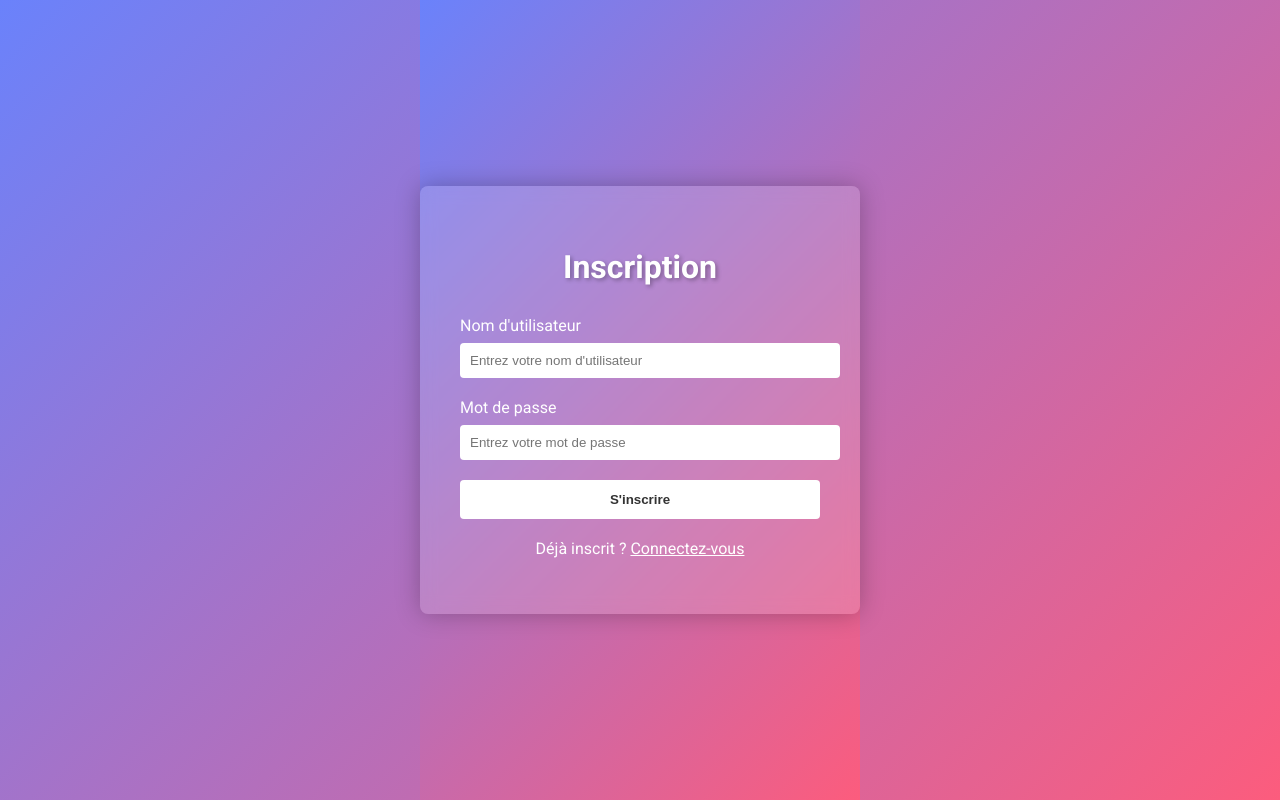
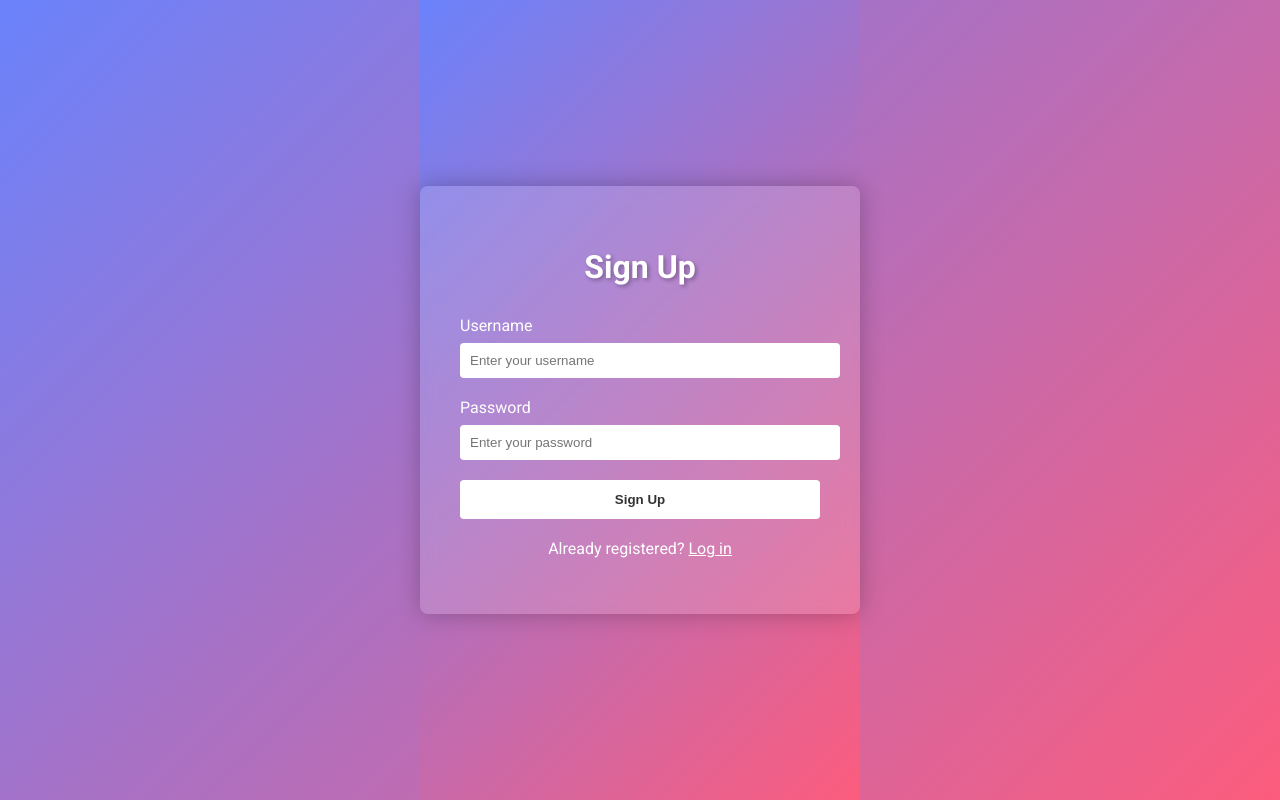
Before and after one commit to Urpagin/NATCord, a Flask app: page /signup in a window 1280 px wide. Run offline with Flask 3, Linux system fonts and the light colour scheme.

Commit message:
translate to english

```diff
--- a/docker-compose.yml
+++ b/docker-compose.yml
@@ -7,5 +7,3 @@ services:
       - "50742:8000"
     environment:
       - FLASK_ENV=production
-    volumes:
-      - ./data:/app
--- a/src/templates/signup.html
+++ b/src/templates/signup.html
@@ -1,24 +1,24 @@
 <!DOCTYPE html>
-<html lang="fr">
+<html lang="en">
 
 <head>
     <meta charset="utf-8">
-    <title>Inscription</title>
+    <title>Sign Up</title>
     <link rel="stylesheet" href="../static/css/signup.css">
     <link rel="icon" type="image/x-icon" href="../static/favicon.png">
 </head>
 
 <body>
     <div class="signup-container">
-        <h1>Inscription</h1>
+        <h1>Sign Up</h1>
         <form action="/signup" method="POST">
-            <label for="username">Nom d'utilisateur</label>
-            <input type="text" id="username" name="username" placeholder="Entrez votre nom d'utilisateur" required>
-            <label for="password">Mot de passe</label>
-            <input type="password" id="password" name="password" placeholder="Entrez votre mot de passe" required>
-            <button type="submit">S'inscrire</button>
+            <label for="username">Username</label>
+            <input type="text" id="username" name="username" placeholder="Enter your username" required>
+            <label for="password">Password</label>
+            <input type="password" id="password" name="password" placeholder="Enter your password" required>
+            <button type="submit">Sign Up</button>
         </form>
-        <p>Déjà inscrit ? <a href="/login">Connectez-vous</a></p>
+        <p>Already registered? <a href="/login">Log in</a></p>
     </div>
 </body>
 
```
Also changed, not shown: src/templates/login.html (+9 -11 lines), src/templates/register.html (deleted, +0 -27 lines).
